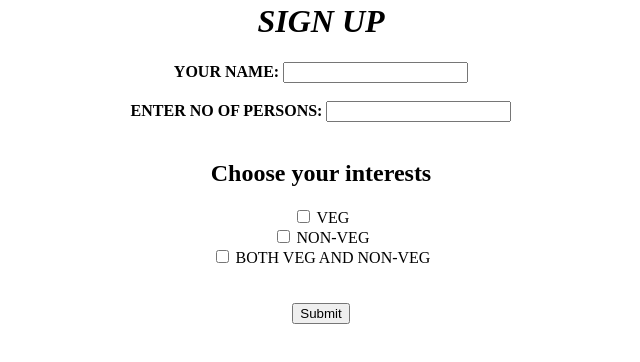
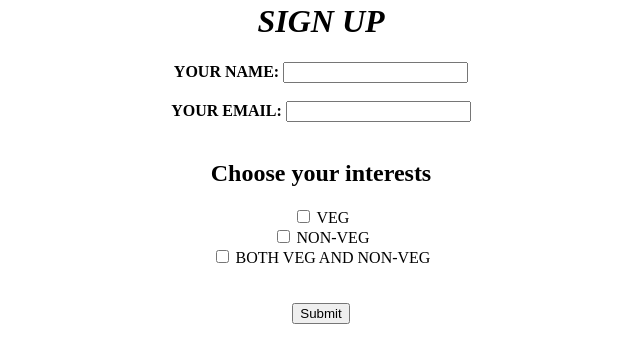
Before and after one commit to Gouravgovil/HTML, a plain HTML site: page HOTEL.HTML in a window 1280 px wide. Shown: the part 330-692 px from the top of the page, without its empty margins (319-959 px from the left). Drawn offline with Linux system fonts and the light colour scheme.

Commit message:
Update HOTEL.HTML

```diff
--- a/HOTEL.HTML
+++ b/HOTEL.HTML
@@ -10,12 +10,12 @@
     <center>
         <img SRC = 'https://i.pinimg.com/originals/38/31/f9/3831f9a34b0976d4952a407a2116756f.jpg'>
         <h1><STRONG><EM>SIGN UP</EM></STRONG></h1>
-        <form>
+        <form action = 'https://www.radissonhotels.com/en-us/hotels/radisson-blu-cairo-heliopolis?facilitatorId=RHGSEM&cid=a:ps+b:bng+c:emea+i:brand+e:rdb+d:mea+r:brt+f:en-US+g:ho+h:EGCAIHEL+v:cf&gclid=f60ba83afa8e17904c1bcb47ffeae785&gclsrc=3p.ds&msclkid=f60ba83afa8e17904c1bcb47ffeae785&utm_source=bing&utm_medium=cpc&utm_campaign=MS_ASIA_CR_MEA_sk_Brand_Cairo_EGCAIHEL_EN_PH%26EX_Egypt&utm_term=%2Bradisson%20%2Bblue%20%2BCairo&utm_content=Brand_Cairo_Hotel_EX_A.Migration'>
             <label <em><strong>YOUR NAME:</strong></em></label>
-            <input type = "text"><br>
+            <input type = "text" name = "your name"><br>
             <br>
-            <label <em><strong>ENTER NO OF PERSONS:</strong></em></label>
-            <input type = "NUMBERS"><br>
+            <label <em><strong>YOUR EMAIL:</strong></em></label>
+            <input type = "email" name ="your email"><br>
             <br>
 
             <legend><H2>Choose your interests</H2></legend>
```
